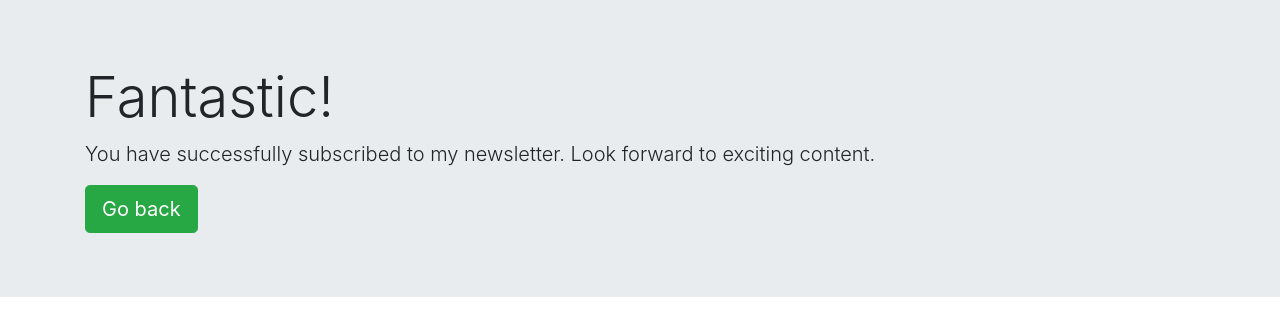
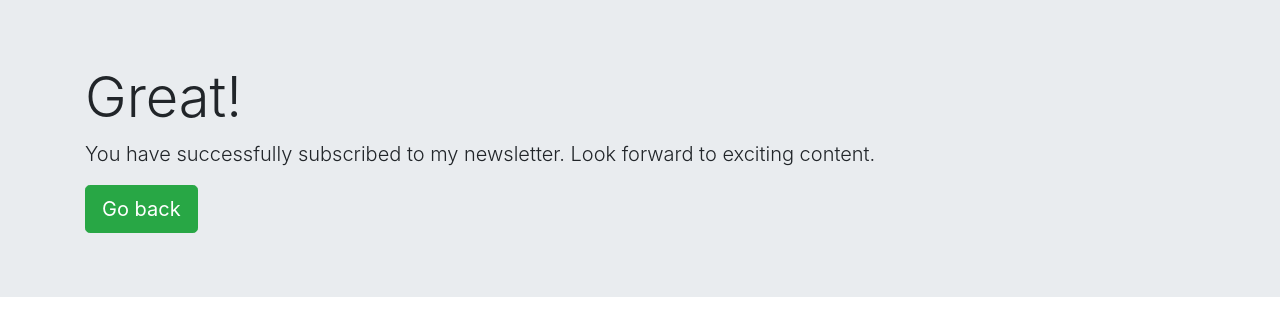
Before and after one commit to Toluwase10/Newsletter-signup, a website: page success.html in a window 1280 px wide. Drawn offline with nearby package versions, Linux system fonts and the light colour scheme.

Commit message:
second commit

```diff
--- a/app.js
+++ b/app.js
@@ -57,9 +57,9 @@ app.post("/", function(req, res){
       res.sendFile(__dirname + "/failure.html");
     }
 
-    response.on("data", function(event) {
-      console.log(JSON.parse(event));
-    });
+    // response.on("data", function(event) {
+    //   console.log(JSON.parse(event));
+    // });
   });
 
   request.on("error", function(event) {
--- a/success.html
+++ b/success.html
@@ -9,7 +9,7 @@
 
       <div class="jumbotron jumbotron-fluid">
       <div class="container">
-        <h1 class="display-4">Fantastic!</h1>
+        <h1 class="display-4">Great!</h1>
         <p class="lead">You have successfully subscribed to my newsletter. Look forward to exciting content.</p>
         <form action="/success" method="post">
           <button class="btn btn-lg btn-success" type="submit" name="button">Go back</button>
```
